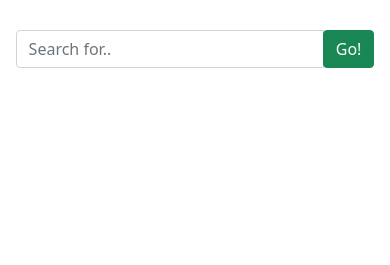
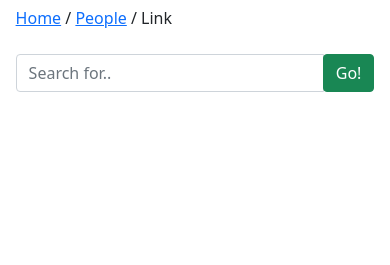
Before and after one commit to AaronDemond/share-site, a Django app: page /link/1/ in a window 390 px wide. Shown: the part 51-316 px from the top of the page. Run offline with Django 3.2, Linux system fonts and the light colour scheme; data that the repository does not hold is empty.

Commit message:
Fixed small url bug on entities page

```diff
--- a/Site/templates/link.html
+++ b/Site/templates/link.html
@@ -2,6 +2,9 @@
 {% load extras %}
 {% block main %}
 <h1>Link {{entity}} to a Company</h1>
+    <div class="col-sm-12">
+        <a href="/" >Home</a> / <a href="/entities/">People</a> / Link
+    </div>
 <div class="col-sm-12" style="padding-bottom: 20px;">
     <form action ="/link/{{entity.id}}/" method ="GET" />
                                 <input type="hidden" name="type" value="{{type}}">
--- a/Site/templates/people.html
+++ b/Site/templates/people.html
@@ -91,7 +91,7 @@
     <div class="row">
        <div class="col-sm-3">
            {% if page > 1 %}
-           <a href="?page={{ page|changeValue:'-1'}}" class="btn btn-primary"><</a>
+           <a href="/entities/?page={{ page|changeValue:'-1'}}" class="btn btn-primary"><</a>
            {% endif %}
        </div>
        <div class="col-sm-6">
@@ -99,7 +99,7 @@
        </div>
        <div class="col-sm-3">
            {% if hasNextPage == True %}
-           <a href="?page={{ page|changeValue:'1'}}" class="btn btn-primary">></a>
+           <a href="/entities/?page={{ page|changeValue:'1'}}" class="btn btn-primary">></a>
            {% endif %}
        </div>
     </div>
--- a/Site/urls.py
+++ b/Site/urls.py
@@ -15,5 +15,4 @@ urlpatterns = [
 
         path("entities/", views.people, name="entities"),
         path('link/<int:_id>/', views.link, name="link"),
-        path('link/<int:_id>/', views.link, name="link"),
 ]
--- a/Site/views.py
+++ b/Site/views.py
@@ -27,10 +27,9 @@ def shareholders_register(request, company_id=None):
     context = {}
     return render(request, 'shareholders_register.html', context)
 
-def people(request, context=None):
+def people(request, context={}):
     query = request.GET.get('query', None)
     ql = []
-    context = {}
     if query:
         people = Person.objects.filter(Name__icontains=query).order_by("-pk")
         companies = Company.objects.filter(Name__icontains=query).order_by("-pk")
```
